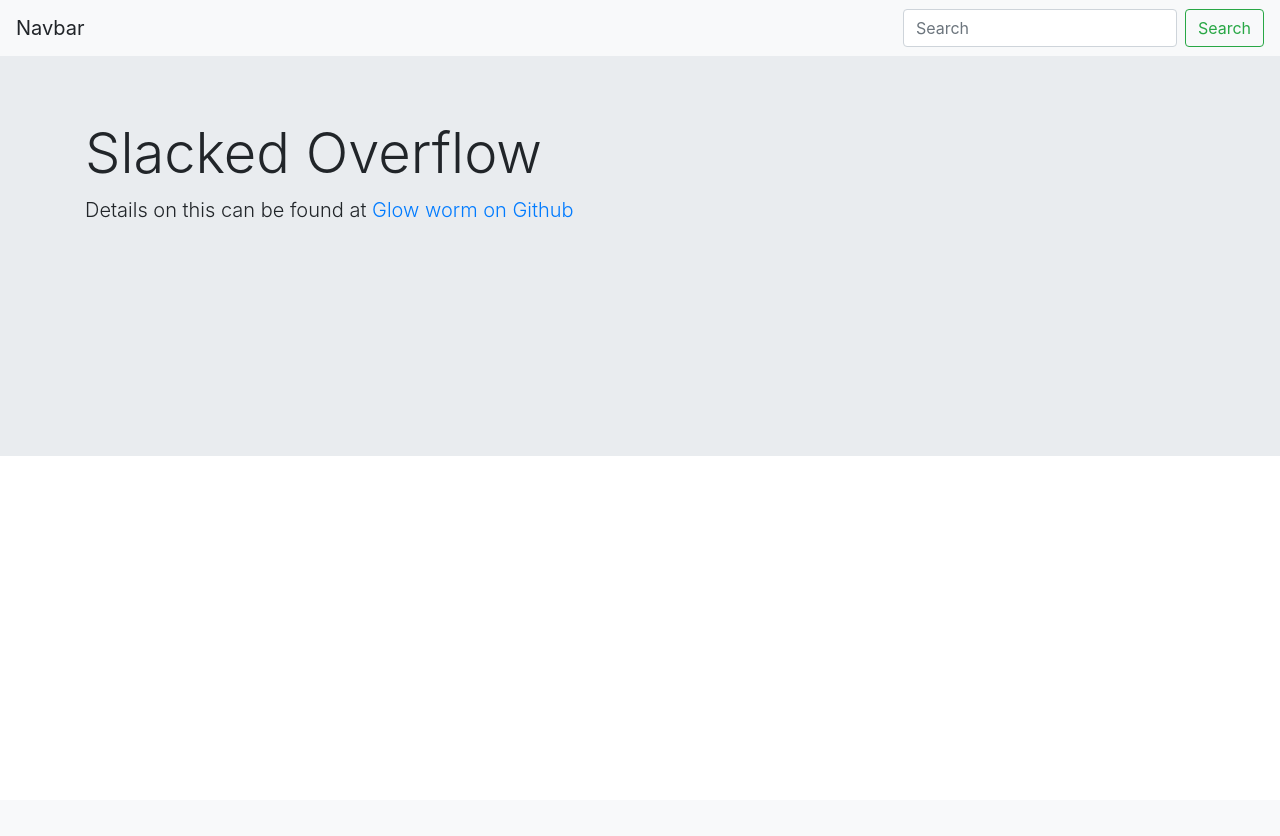
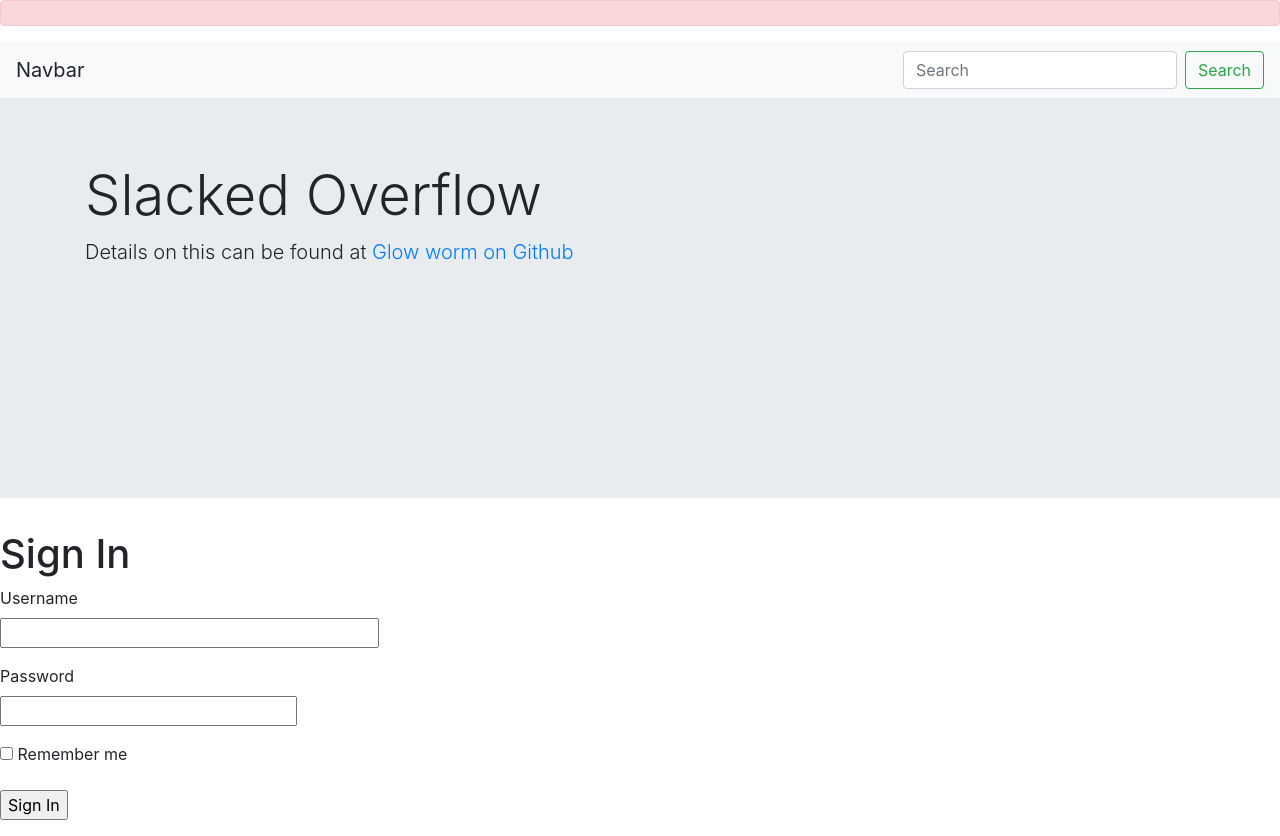
Before and after one commit to lavabyrd/slackedoverflow, a Flask app: page /login in a window 1280 px wide. Before the commit the page ends 456 px from the top, so only its background shows below. Run offline with Flask 2, Linux system fonts and the light colour scheme; some libraries are stand-ins or nearby versions.

Commit message:
fixed login validator, added flash box

```diff
--- /dev/null
+++ b/application/forms.py
@@ -0,0 +1,10 @@
+from flask_wtf import FlaskForm
+from wtforms import StringField, PasswordField, BooleanField, SubmitField
+from wtforms.validators import DataRequired
+
+
+class LoginForm(FlaskForm):
+    username = StringField('Username', validators=[DataRequired()])
+    password = PasswordField('Password', validators=[DataRequired()])
+    remember_me = BooleanField('Remember me')
+    submit = SubmitField('Sign In')
--- a/application/routes.py
+++ b/application/routes.py
@@ -7,6 +7,7 @@ from slackclient import SlackClient
 import application.actions_logic
 import application.misc_func
 import application.Oauth_logic
+from application.forms import LoginForm
 
 # from config import Config
 
@@ -31,6 +32,7 @@ sc_user = SlackClient(u_token)
 
 
 # Main index page
+@app.route("/index")
 @app.route("/")
 def index():
     return render_template('index.html')
@@ -41,17 +43,17 @@ def index():
 def login():
     if current_user.is_authenticated:
         return redirect(url_for('index'))
-    # haven't implemented this yet...
-    # form = LoginForm()
-    # if form.validate_on_submit():
-    #     user = User.query.filter_by(username=form.username.data).first()
-    #     if user is None or not user.check_password(form.password.data):
-    #         flash('Invalid username or password')
-    #         return redirect(url_for('login'))
-    #     login_user(user, remember=form.remember_me.data)
-    #     return redirect(url_for('index'))
-    # return render_template('login.html', form=form)
-    return render_template('login.html')
+
+    form = LoginForm()
+    if form.validate_on_submit():
+        user = User.query.filter_by(username=form.username.data).first()
+        if user is None or not user.check_password(form.password.data):
+            flash('Invalid username or password')
+            return redirect(url_for('login'))
+        login_user(user, remember=form.remember_me.data)
+        return redirect(url_for('index'))
+    return render_template('login.html', form=form)
+    # return render_template('login.html')
 
 
 # this returns to both the browser and also to slack
--- a/application/templates/base.html
+++ b/application/templates/base.html
@@ -12,9 +12,16 @@
 </head>
 
 <body>
-    {% include "/partials/_navbar.html" %} {% include "/partials/_header.html" %}
-
-
+    <div class="alert alert-danger" role="alert">
+        {% with messages = get_flashed_messages() %} {% if messages %}
+        <ul>
+            {% for message in messages %}
+            <li>{{ message }}</li>
+            {% endfor %}
+        </ul>
+        {% endif %} {% endwith %}
+    </div> {% include "/partials/_navbar.html" %} {% include "/partials/_header.html" %} {% block content %} {% endblock
+    %}
     <!--js snippets -->
     <script src="https://code.jquery.com/jquery-3.2.1.slim.min.js" integrity="sha384-KJ3o2DKtIkvYIK3UENzmM7KCkRr/rE9/Qpg6aAZGJwFDMVNA/GpGFF93hXpG5KkN"
         crossorigin="anonymous"></script>
--- a/application/templates/login.html
+++ b/application/templates/login.html
@@ -1,2 +1,16 @@
-{% extends 'base.html' %}
-<p>this is the login page</p>
+{% extends 'base.html' %} {% block content %}
+<h1>Sign In</h1>
+<form action="" method="post">
+    {{ form.hidden_tag() }}
+    <p>
+        {{ form.username.label }}
+        <br> {{ form.username(size=32) }}
+    </p>
+    <p>
+        {{ form.password.label }}
+        <br> {{ form.password(size=24) }}
+    </p>
+    <p>{{ form.remember_me() }} {{ form.remember_me.label }}</p>
+    <p>{{ form.submit() }}</p>
+</form>
+{% endblock %}
```
Also changed, not shown: 2 other files.
